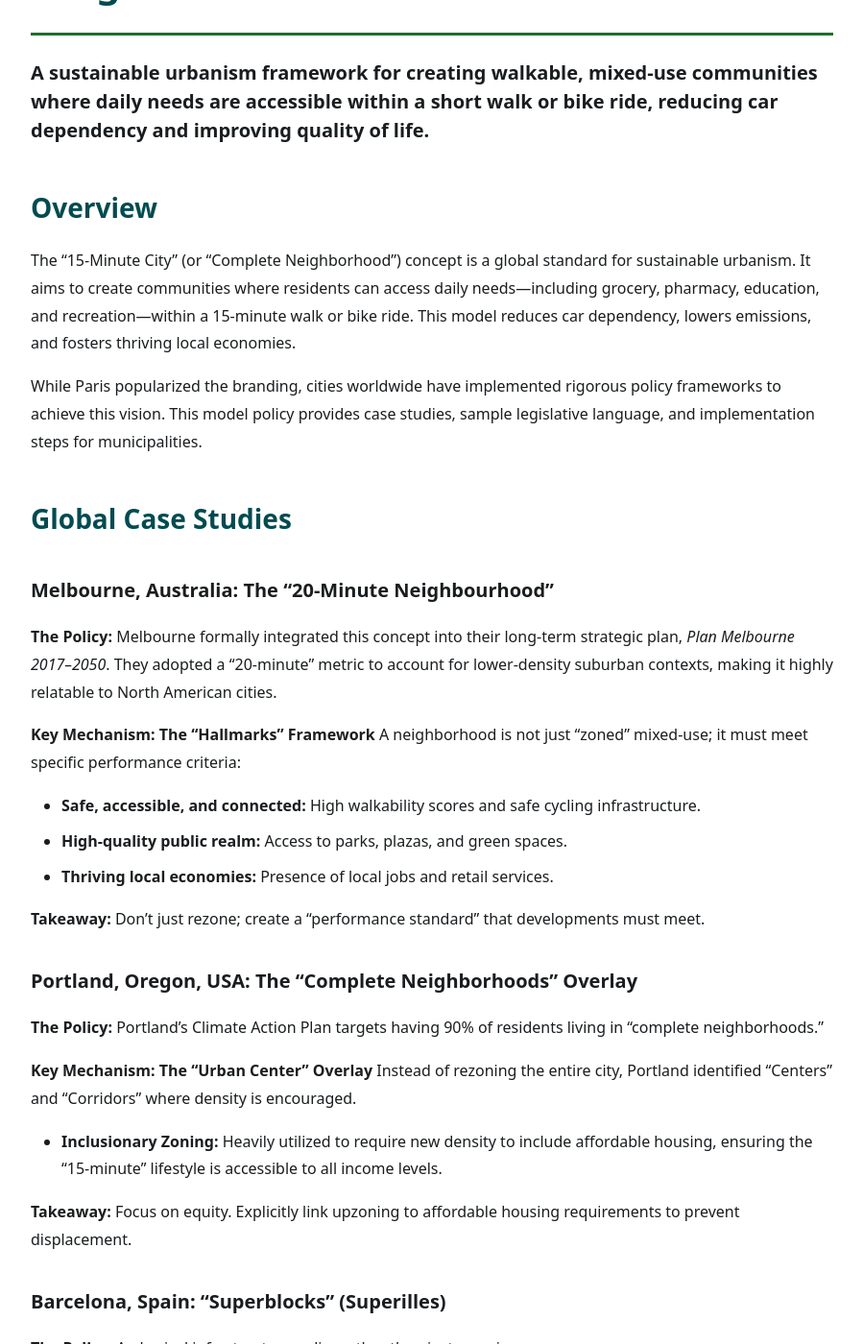
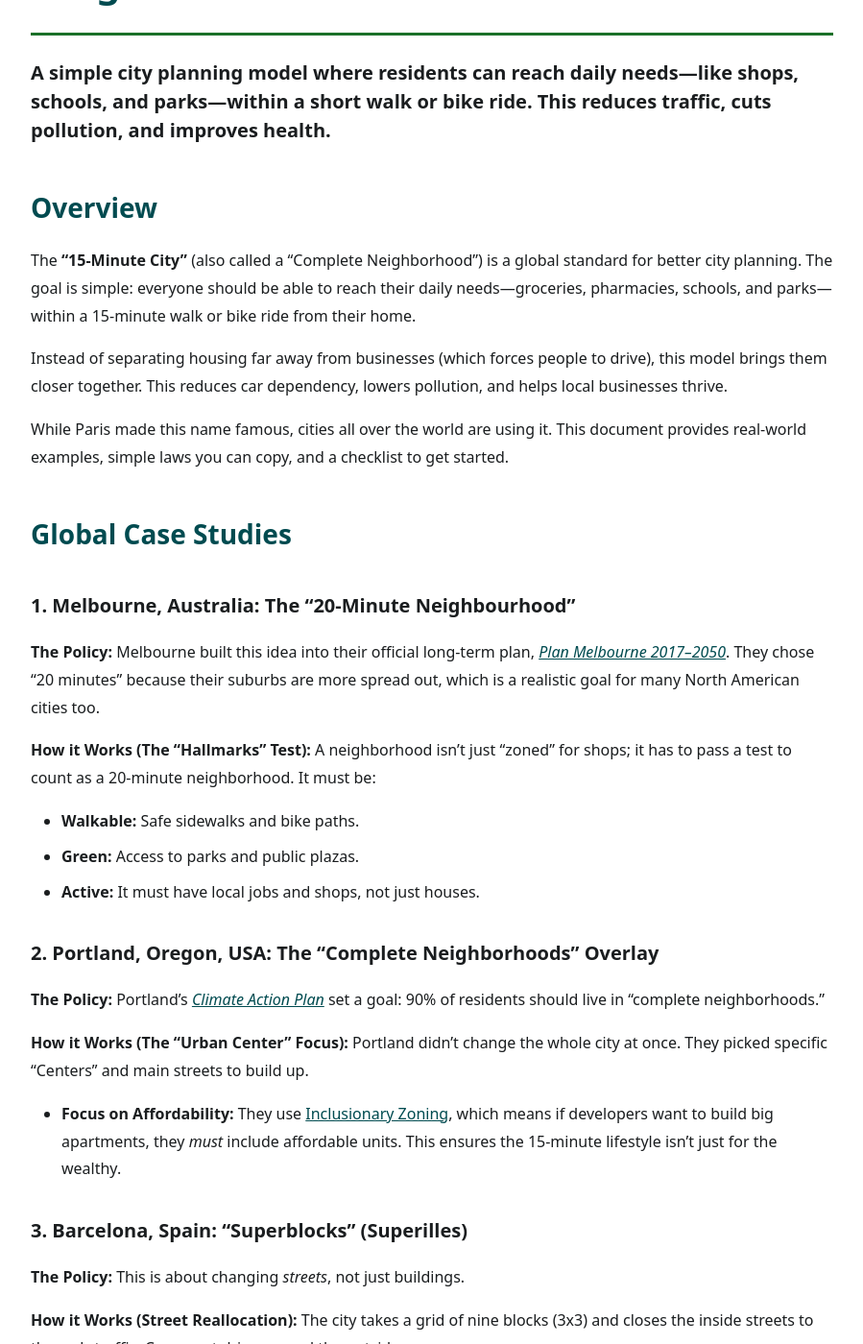
Before and after one commit to Open-Climate-Resilience-Policies/OCRP, a Jekyll site: the page built from _policies/15-minute-city-model.md, in a window 1280 px wide and 1400 px high, scrolled down 416 px. Shown: the whole window at 96% size, without its empty margins (72-971 px from the left). Built offline with Jekyll 4.4.1, drawn with Linux system fonts in a browser that asks for light colours; some of the changed text lies outside the part shown.

Commit message:
updating policies

```diff
--- a/_policies/15-minute-city-model.md
+++ b/_policies/15-minute-city-model.md
@@ -2,7 +2,7 @@
 layout: policy
 title: "15-Minute City & Complete Neighborhoods Model"
 type: generic-policy
-summary: "A sustainable urbanism framework for creating walkable, mixed-use communities where daily needs are accessible within a short walk or bike ride, reducing car dependency and improving quality of life."
+summary: "A simple city planning model where residents can reach daily needs—like shops, schools, and parks—within a short walk or bike ride. This reduces traffic, cuts pollution, and improves health."
 hazard_type:
   - "urban sprawl"
   - "transportation emissions"
@@ -16,132 +16,127 @@
 
 ## Overview
 
-The "15-Minute City" (or "Complete Neighborhood") concept is a global standard for sustainable urbanism. It aims to create communities where residents can access daily needs—including grocery, pharmacy, education, and recreation—within a 15-minute walk or bike ride. This model reduces car dependency, lowers emissions, and fosters thriving local economies.
 
-While Paris popularized the branding, cities worldwide have implemented rigorous policy frameworks to achieve this vision. This model policy provides case studies, sample legislative language, and implementation steps for municipalities.
+
+The **"15-Minute City"** (also called a "Complete Neighborhood") is a global standard for better city planning. The goal is simple: everyone should be able to reach their daily needs—groceries, pharmacies, schools, and parks—within a 15-minute walk or bike ride from their home.
+
+Instead of separating housing far away from businesses (which forces people to drive), this model brings them closer together. This reduces car dependency, lowers pollution, and helps local businesses thrive.
+
+While Paris made this name famous, cities all over the world are using it. This document provides real-world examples, simple laws you can copy, and a checklist to get started.
 
 ## Global Case Studies
 
-### Melbourne, Australia: The "20-Minute Neighbourhood"
+### 1. Melbourne, Australia: The "20-Minute Neighbourhood"
+**The Policy:**
+Melbourne built this idea into their official long-term plan, *[Plan Melbourne 2017–2050](https://www.planning.vic.gov.au/guides-and-resources/strategies-and-initiatives/plan-melbourne)*. They chose "20 minutes" because their suburbs are more spread out, which is a realistic goal for many North American cities too.
 
+**How it Works (The "Hallmarks" Test):**
+A neighborhood isn't just "zoned" for shops; it has to pass a test to count as a 20-minute neighborhood. It must be:
+* **Walkable:** Safe sidewalks and bike paths.
+* **Green:** Access to parks and public plazas.
+* **Active:** It must have local jobs and shops, not just houses.
+
+### 2. Portland, Oregon, USA: The "Complete Neighborhoods" Overlay
 **The Policy:**
-Melbourne formally integrated this concept into their long-term strategic plan, *Plan Melbourne 2017–2050*. They adopted a "20-minute" metric to account for lower-density suburban contexts, making it highly relatable to North American cities.
+Portland’s *[Climate Action Plan](https://www.portland.gov/bps/climate-action/history-and-reports)* set a goal: 90% of residents should live in "complete neighborhoods."
 
-**Key Mechanism: The "Hallmarks" Framework**
-A neighborhood is not just "zoned" mixed-use; it must meet specific performance criteria:
-- **Safe, accessible, and connected:** High walkability scores and safe cycling infrastructure.
-- **High-quality public realm:** Access to parks, plazas, and green spaces.
-- **Thriving local economies:** Presence of local jobs and retail services.
+**How it Works (The "Urban Center" Focus):**
+Portland didn't change the whole city at once. They picked specific "Centers" and main streets to build up.
+* **Focus on Affordability:** They use [Inclusionary Zoning](https://www.portland.gov/phb/inclusionary-housing), which means if developers want to build big apartments, they *must* include affordable units. This ensures the 15-minute lifestyle isn't just for the wealthy.
 
-**Takeaway:** Don't just rezone; create a "performance standard" that developments must meet.
+### 3. Barcelona, Spain: "Superblocks" (Superilles)
+**The Policy:**
+This is about changing *streets*, not just buildings.
 
-### Portland, Oregon, USA: The "Complete Neighborhoods" Overlay
 
-**The Policy:**
-Portland’s Climate Action Plan targets having 90% of residents living in "complete neighborhoods."
 
-**Key Mechanism: The "Urban Center" Overlay**
-Instead of rezoning the entire city, Portland identified "Centers" and "Corridors" where density is encouraged.
-- **Inclusionary Zoning:** Heavily utilized to require new density to include affordable housing, ensuring the "15-minute" lifestyle is accessible to all income levels.
+**How it Works (Street Reallocation):**
+The city takes a grid of nine blocks (3x3) and closes the inside streets to through-traffic. Cars must drive around the outside.
+* **Inside the blocks:** Streets are turned into playgrounds, picnic areas, and markets.
+* **Safety:** The speed limit inside is dropped to 10km/h (6mph).
 
-**Takeaway:** Focus on equity. Explicitly link upzoning to affordable housing requirements to prevent displacement.
-
-### Barcelona, Spain: "Superblocks" (Superilles)
-
-**The Policy:**
-A physical infrastructure policy rather than just a zoning one.
-
-**Key Mechanism: Street Reallocation**
-The city takes a 3x3 grid of nine city blocks and restricts through-traffic to the perimeter.
-- **Interior Streets:** Reclaimed for pedestrians, playgrounds, and markets.
-- **Speed Limits:** Reduced to 10km/h (6mph) inside the superblock.
-
-**Takeaway:** Zoning allows buildings to change; Superblocks allow streets to change, creating immediate public space.
+**Takeaway:** You don't always need new buildings. You can create a "15-minute city" feel just by changing how streets are used. (Read more on the [Superblocks Model](https://www.barcelona.cat/pla-superilla-barcelona/en)).
 
 ## Model Policy Language
 
-The following template language is adapted from standard municipal codes and the "SmartCode" framework.
+*The following language is adapted from the [SmartCode](https://smartcodecentral.com/) framework. It is ready to be pasted into a city's Comprehensive Plan.*
 
 ### A. General Plan (Vision Statement)
 
 **Goal: The 15-Minute Neighborhood Framework**
-"The City shall aim to create 'Complete Neighborhoods' where residents can access daily needs—including grocery, pharmacy, elementary education, and public recreation—within a 15-minute walk or bike ride."
+"The City aims to create 'Complete Neighborhoods' where residents can access daily needs—including grocery, pharmacy, elementary education, and public recreation—within a 15-minute walk or bike ride."
 
 **Policy 1.1:**
-"The City shall prioritize 'Mixed-Use' designations over 'Single-Use' designations in all future Future Land Use Map (FLUM) amendments."
+"The City will prioritize 'Mixed-Use' (blending homes and shops) over 'Single-Use' (homes only) in all future land use decisions."
 
 **Policy 1.2:**
-"The City shall align transportation investments to prioritize pedestrian and bicycle connectivity within a 1-mile radius of identified Neighborhood Activity Centers."
+"The City will focus spending on sidewalks and bike lanes within a 1-mile radius of identified Neighborhood Centers."
 
 ### B. Zoning Ordinance (Specific Code)
 
-#### 1. Redefining Permitted Uses (The "Corner Store" Provision)
-*Purpose: To allow small-scale, neighborhood-serving retail and service uses within residential zoning districts to promote walkability.*
-
-**Section X.X: Neighborhood Commercial Overlay**
+#### 1. The "Corner Store" Rule (Neighborhood Commercial Overlay)
+*Purpose: To let small businesses open in residential areas so people can walk to get coffee or milk.*
 
 **Permitted Uses:**
-The following uses are permitted by right in [Residential Zones R-1, R-2] provided the gross floor area does not exceed 1,500 square feet:
-- Coffee shops, bakeries, and delis (without drive-throughs).
-- Small grocery or specialty food stores.
-- Personal services (barbershops, tailors, dry cleaning drop-off).
-- Co-working spaces or professional offices.
+The following small businesses are allowed in Residential Zones provided they are under 1,500 square feet:
+* Coffee shops, bakeries, and delis (no drive-throughs).
+* Small grocery or specialty food stores.
+* Personal services (barbershops, tailors, dry cleaners).
+* Small offices or co-working spaces.
 
-**Performance Standards:**
-- **Signage:** Restricted to non-illuminated, building-mounted signage not exceeding 10 sq. ft.
-- **Hours of Operation:** Limited to 7:00 AM – 9:00 PM to mitigate noise impacts.
+**Rules to protect neighbors:**
+* **Signage:** Must be small and non-lit.
+* **Hours:** Limited to 7:00 AM – 9:00 PM to keep noise down.
 
-#### 2. Reducing Car Dependency (Parking Reform)
-*Purpose: To prevent large parking lots from pushing buildings apart and hindering walkability.*
+#### 2. Parking Reform
+*Purpose: Giant parking lots push buildings apart, making walking impossible. This rule fixes that.*
 
-**Section X.Y: Context-Sensitive Parking Requirements**
-
-**Exemption:**
-No minimum off-street parking spaces are required for:
-- Commercial uses under 2,500 square feet located within 1/4 mile of a transit stop.
-- Residential developments of 4 units or fewer (Missing Middle Housing).
+**Exemptions:**
+You do *not* need to build off-street parking for:
+* Shops under 2,500 square feet if they are near a bus/train stop.
+* Small residential projects (4 units or fewer).
 
 **Shared Parking:**
-New developments may reduce required parking by up to 40% if a 'Shared Parking Agreement' is established with an adjacent use (e.g., an office sharing parking with a restaurant that operates in the evening).
+New buildings can build 40% less parking if they share a lot with a neighbor (e.g., an office shares spaces with a restaurant that is only open at night).
 
-#### 3. "Live-Work" Zoning Definition
-*Purpose: To accommodate post-pandemic work patterns and reduce commute demand.*
+#### 3. "Live-Work" Units
+*Purpose: To help people work from home effectively.*
 
-**Definition: Live-Work Unit**
-"A structure or portion of a structure that combines a residential living space with an integrated work space, principally used by one or more of the residents."
+**Definition:**
+"A building that combines a living space with a work space, used by the person living there."
 
-**Regulatory Status:**
-Live-Work units shall be considered a residential use for the purposes of density calculations and a commercial use for building safety codes.
+**The Rule:**
+Professional services (like accountants) and small makers (like potters or artists) are allowed by right, as long as they don't create dangerous noise or fumes.
 
-**Permitted Activities:**
-Professional services, artisan manufacturing, and small-scale retail are permitted by right, provided no hazardous materials or industrial noise are generated.
+## Todo: Implementation Roadmap
 
-## Implementation Checklist
+If you are a city councilor or planner, use this checklist to launch this policy.
 
-For immediate action by City Council or Planning Departments:
+### Phase 1: Research & Audit (Months 1-3)
+- [ ] **Run an "Amenity Audit":** Use GIS mapping to locate all grocery stores, parks, and schools.
+- [ ] **Identify the Gaps:** Highlight the "food deserts" and "green deserts" (areas more than a 15-minute walk from these goods).
+- [ ] **Calculate the Savings:** Work with the finance department to calculate the tax revenue per acre of mixed-use vs. single-use zones (see [Urban3](https://www.urbanthree.com/) for examples).
 
-1.  **Conduct an "Amenity Audit":**
-    - Map current grocery stores, parks, and schools.
-    - Identify "food deserts" and "green deserts" (areas >15 min walk from these amenities).
+### Phase 2: Pilot Program (Months 3-6)
+- [ ] **Select a "Flex Zone":** Pick one intersection in a residential neighborhood that lacks amenities.
+- [ ] **Pass a Pilot Ordinance:** Temporarily rezone that intersection to allow a corner cafe, a co-working space, or a pop-up market.
+- [ ] **Measure Success:** After 6 months, survey the neighbors: Did they walk more? Did they like it?
 
-2.  **Pilot a "Flex Zone":**
-    - Choose one intersection in a residential area.
-    - Rezone it to allow a corner cafe and a co-working space as a pilot program.
-
-3.  **Adopt "Missing Middle" Housing:**
-    - Legalize duplexes, triplexes, and ADUs (Accessory Dwelling Units) in single-family zones.
-    - This increases the local customer base required to support neighborhood businesses.
+### Phase 3: Legislative Action (Months 6-12)
+- [ ] **Adopt Missing Middle Housing:** Legalize duplexes, triplexes, and [ADUs](https://www.planning.org/knowledgebase/accessorydwellings/) (backyard cottages) in single-family zones.
+    * *Why? Local shops need nearby customers to survive.*
+    *
+- [ ] **Update Parking Minimums:** Remove requirements for parking spaces for small businesses to lower construction costs.
+- [ ] **Formal Vote:** Present the "15-Minute City" General Plan amendment to the City Council for a final vote.
 
 ## Co-Benefits
 
-- **Economic Resilience:** Keeps spending within the local community and supports small businesses.
-- **Public Health:** Increases physical activity through walking and cycling; reduces pollution-related respiratory issues.
-- **Social Connection:** Creates "third places" for community interaction, reducing social isolation.
-- **Climate Action:** Significantly reduces Vehicle Miles Traveled (VMT) and associated greenhouse gas emissions.
+* **Money Stays Local:** Residents spend money at local shops rather than driving to big-box stores outside the city.
+* **Better Health:** People walk and bike more, reducing heart disease and pollution-related asthma.
+* **Less Loneliness:** Small local shops act as "third places" where neighbors meet and talk.
+* **Climate Action:** This is one of the most effective ways to lower carbon emissions from cars.
 
-## Official Sources & Precedents
-
-- **Melbourne:** [Plan Melbourne 2017-2050](https://www.planning.vic.gov.au/policy-and-strategy/planning-for-melbourne/plan-melbourne)
-- **Portland:** [Portland Climate Action Plan](https://www.portland.gov/bps/climate-action/history-and-reports)
-- **Barcelona:** [Superblocks (Superilles) Model](https://www.barcelona.cat/pla-superilla-barcelona/en)
-- **C40 Cities:** [15-Minute City Agenda](https://www.c40.org/what-we-do/scaling-up-climate-action/15-minute-city/)
+## Official Sources
+* **C40 Cities:** [15-Minute City Agenda](https://www.c40.org/what-we-do/scaling-up-climate-action/15-minute-city/)
+* **Strong Towns:** [A Guide to the 15-Minute City](https://www.strongtowns.org/journal/2021/4/26/what-is-a-15-minute-city)
+* **Congress for the New Urbanism:** [The 15-Minute City defined](https://www.cnu.org/publicsquare/2021/02/08/defining-15-minute-city)
```
Also changed, not shown: _policies/biodiversity-corridors-rewilding.md (+46 -28 lines).
